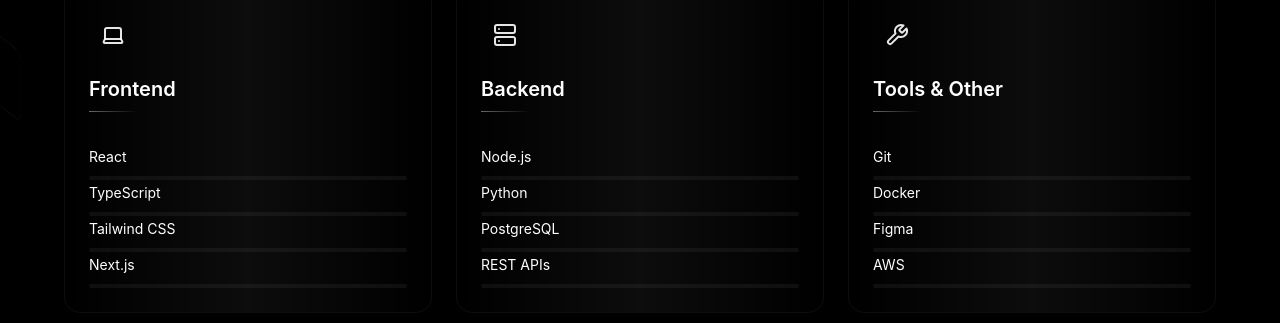
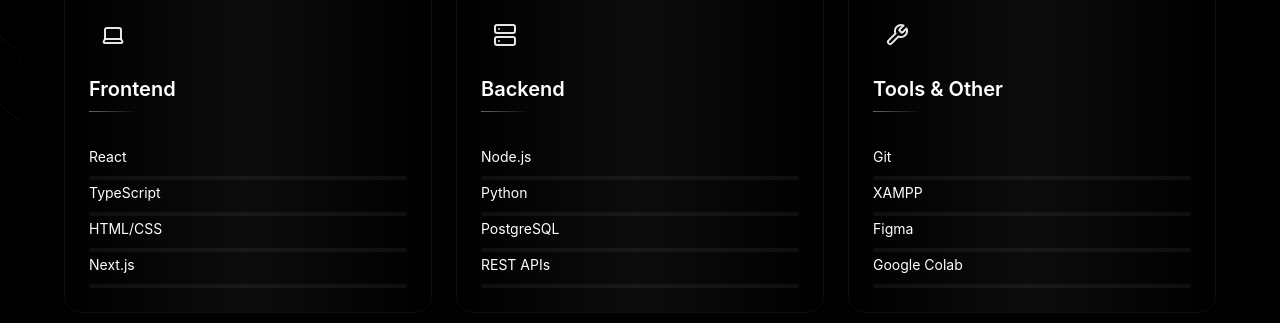
Before and after one commit to MendozaCPE/Portfolio, a React (Vite) app: page / in a window 1280 px wide. Shown: the part 1750-2073 px from the top of the page. Built offline with nearby package versions, Linux system fonts and the light colour scheme.

Commit message:
Techstackupdate

```diff
--- a/src/data/skills.ts
+++ b/src/data/skills.ts
@@ -9,7 +9,7 @@
         skills: [
             { name: 'React', level: 90 },
             { name: 'TypeScript', level: 85 },
-            { name: 'Tailwind CSS', level: 95 },
+            { name: 'HTML/CSS', level: 95 },
             { name: 'Next.js', level: 80 },
         ],
     },
@@ -30,9 +30,9 @@
         color: 'from-violet-500 via-violet-600 to-purple-500',
         skills: [
             { name: 'Git', level: 90 },
-            { name: 'Docker', level: 70 },
+            { name: 'XAMPP', level: 70 },
             { name: 'Figma', level: 85 },
-            { name: 'AWS', level: 65 },
+            { name: 'Google Colab', level: 65 },
         ],
     },
 ];
```
